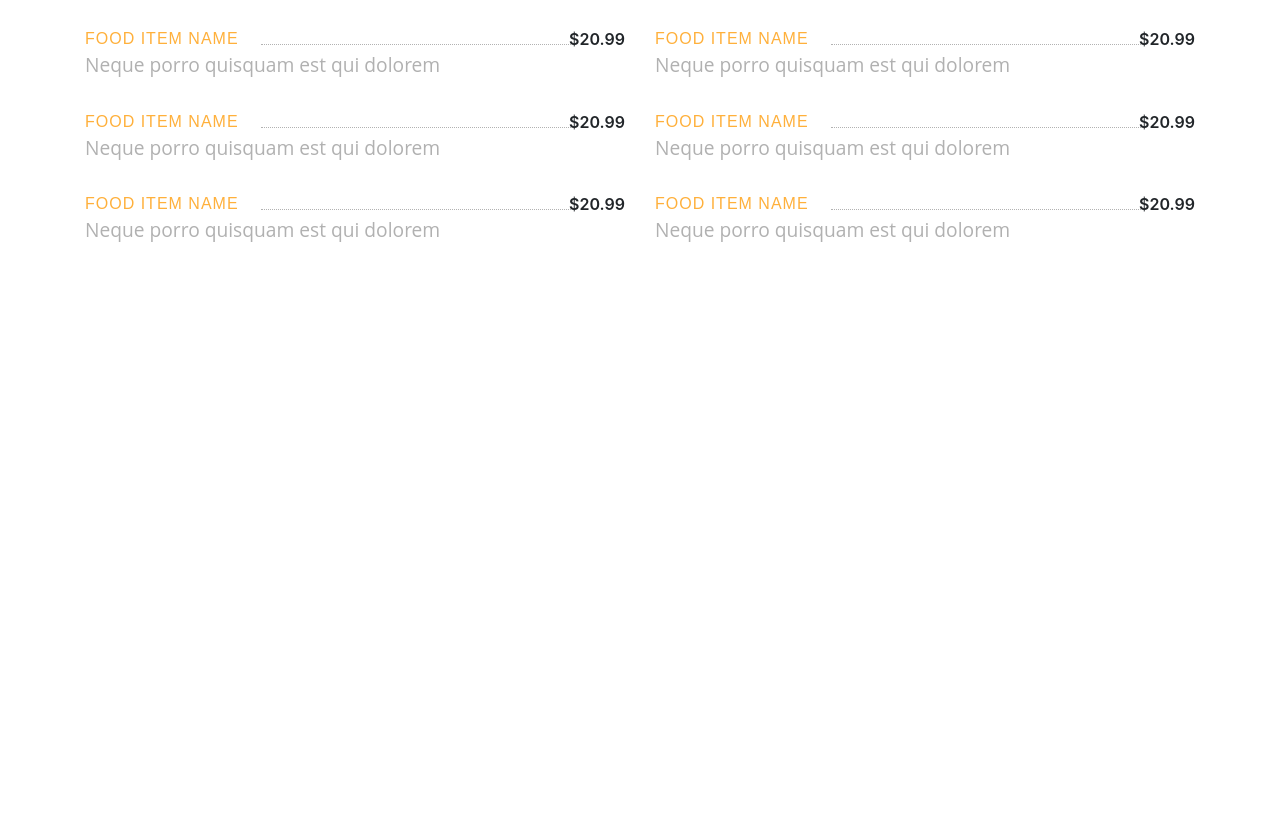
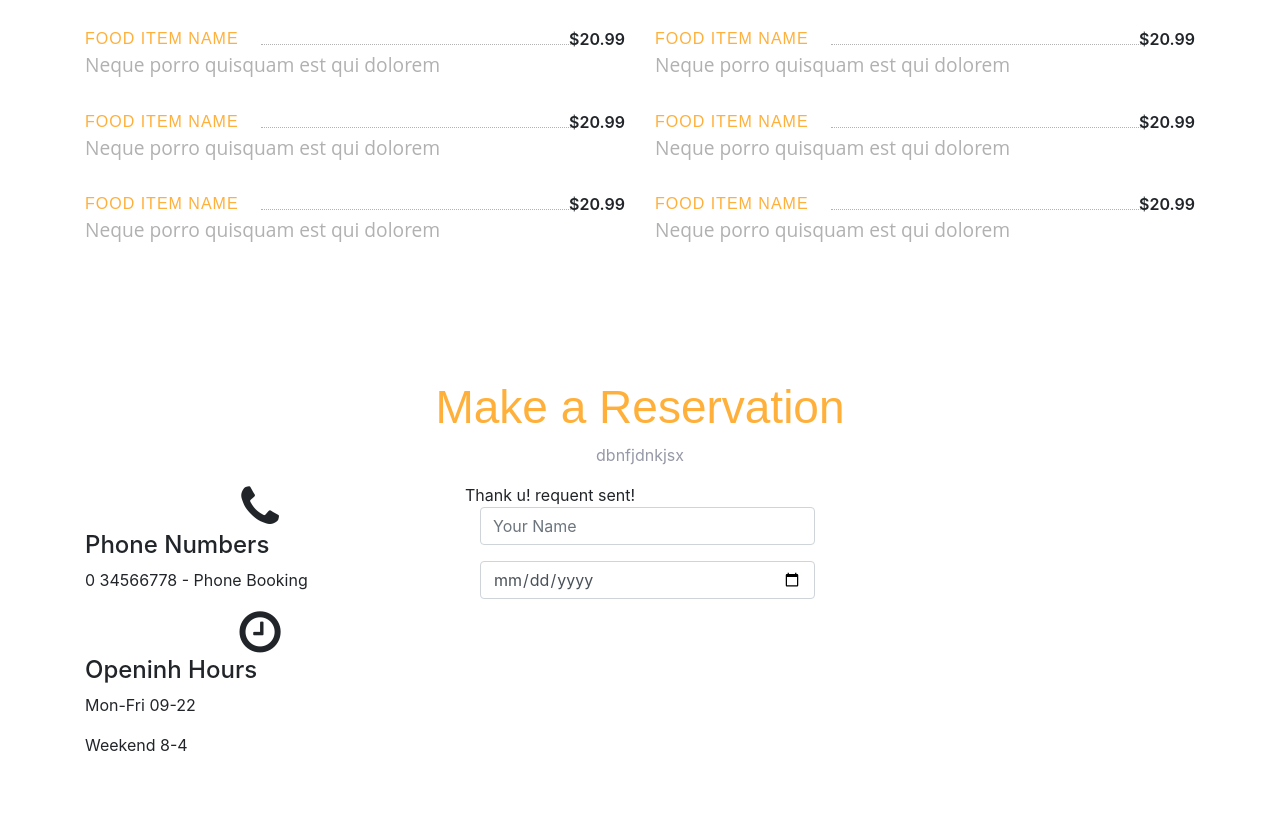
Before and after one commit to KeerthanaSantharam/Tasty_Journey, a plain HTML site: page crackers/index.html in a window 1280 px wide. Shown: the part 1830-2663 px from the top of the page. Before the commit the page ends 2150 px from the top, so only its background shows below. Drawn offline with nearby package versions, Linux system fonts and the light colour scheme.

Commit message:
contact date

```diff
--- a/crackers/index.html
+++ b/crackers/index.html
@@ -315,7 +315,62 @@
        </div>
         </section>
 
-        <!-- Offers-->
+        <!-- contact-->
+       <section id="contact" class="section-padding">
+        <div class="container">
+            <div class="row">
+                <div class="col-md-12 text-center">
+                    <h1 class="header-h">Make a Reservation</h1>
+                    <p class="header-p">dbnfjdnkjsx</p>
+                </div>
+            </div>
+            <div class="row msg-row">
+              <div class="col-md-4 col-sm-4 mr-15">
+                  <div class="media-2">
+                      <div class="media-left">
+                          <div class="contact-phone bg-1 text-center"><span class="phone-in-talk fa fa-phone fa-3x"></span></div>
+                      </div>
+                      <div class="media-body">
+                          <h4 class="dark-blue regular">Phone Numbers</h4>
+                          <p class="light-blue regular alt-p">0 34566778 - <span class="contacts-sp">Phone Booking</span></p>
+                      </div>
+                  </div>
+                  <div class="media-2">
+                      <div class="media-left">
+                          <div class="contact-email bg-14 text-center"><span class="hour-icon fa fa-clock-o fa-3x"></span></div>
+                      </div>
+                      <div class="media-body">
+                           <h4 class="dark-blue regular">Openinh Hours</h4>
+                          <p class="light-blue regular alt-p">Mon-Fri 09-22</p>
+                          <p class="light-blue regular alt-p">Weekend 8-4</p>
+                      </div>
+                  </div>
+              </div>
+
+              <div class="col-md-8 col-sm-8">
+                  <form action="" method="post" role="form" class="contactForm">
+                      <div id="sendmessage">Thank u! requent sent!</div>
+                      <div id="errormessage"></div>
+                      <div class="col-md-6 col-sm-6 contact-form pad-form">
+                          <div class="form-group label-floating is-empty">
+                              <input type=text name="name" class="form-control" id="name" placeholder="Your Name" data-rule="minlen:4" data-msg="Please enter atleast 4 characters" />
+                              <div class="validation"></div>
+                          </div>
+                      </div>
+                      <div class="col-md-6 col-sm-6 contact-form">
+                   <div class="form-group">
+                       <input type="date" class="form-control label-floating is-empty" name="date" id="date" placeholder="Date" data-rule="required" data-msg="This field is required"/>
+                       <div class="validation"></div>
+                   </div>
+               </div>
+
+                  </form>
+               </div>
+
+            </div>
+        </div>
+        </section>
+
 
 
       <!--
--- a/crackers/style.css
+++ b/crackers/style.css
@@ -135,6 +135,9 @@
     font-size: 14px;
   }
 
+}
+.text-primary {
+    color: #FDA403 !important;
 }
 
 
```
